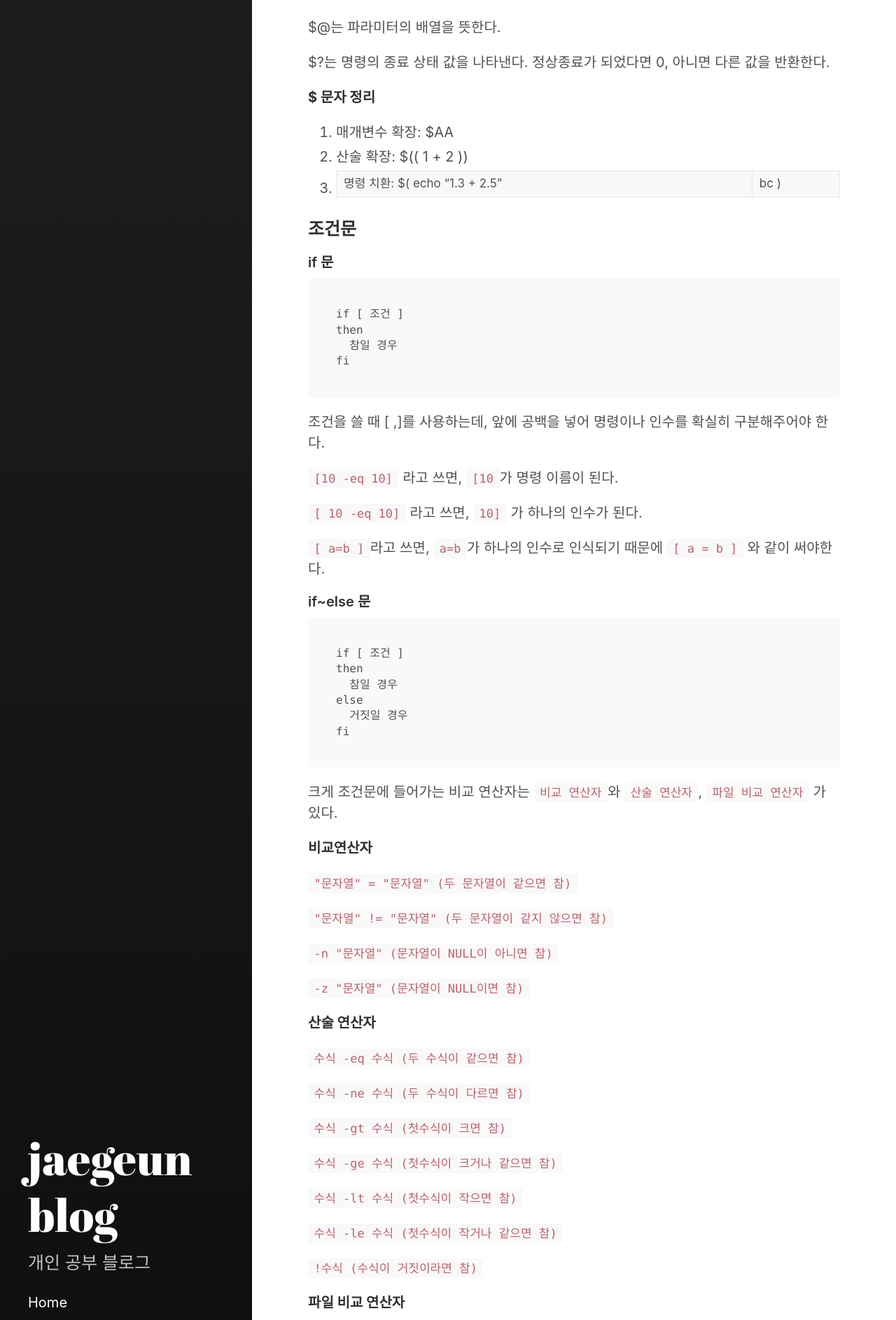
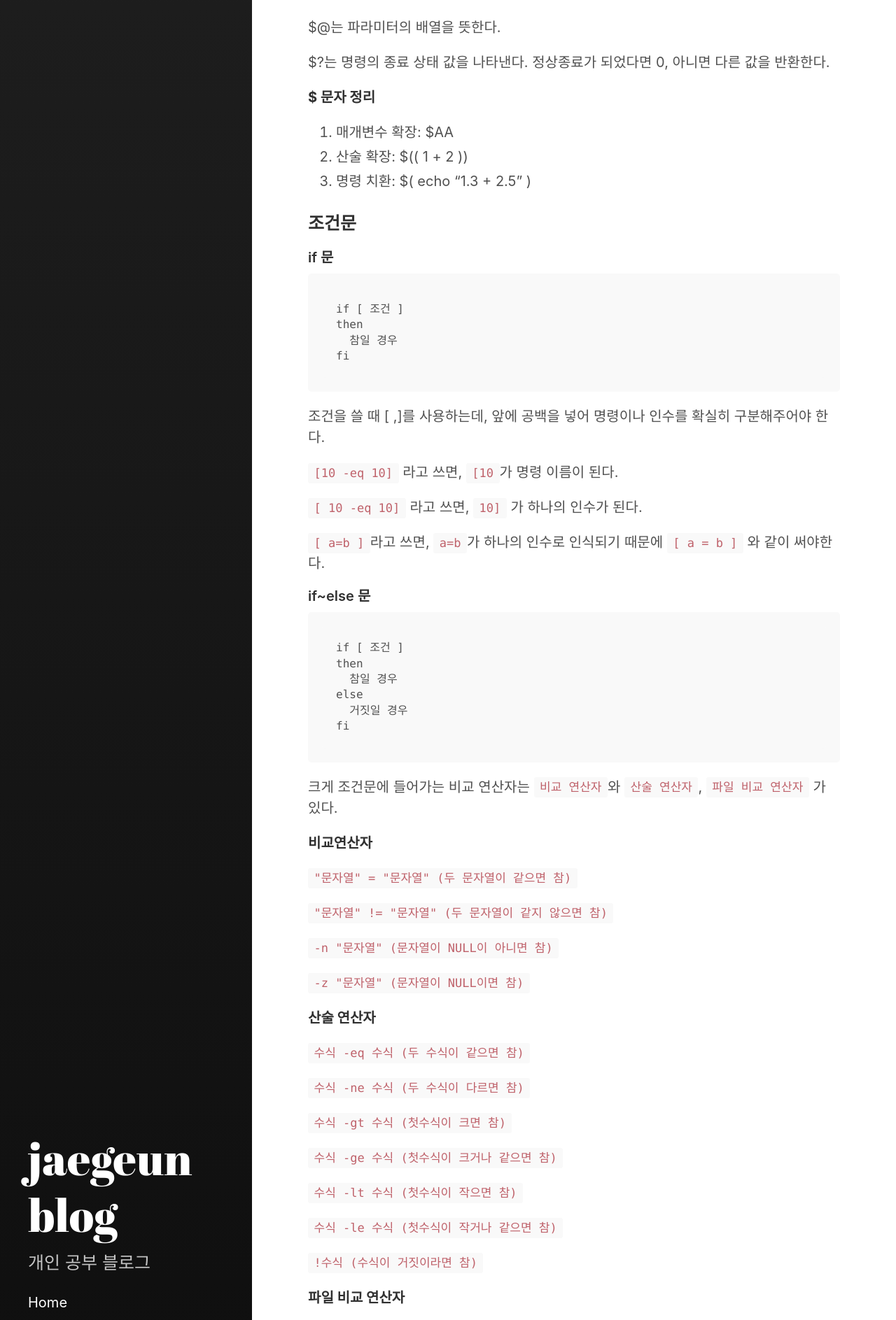
Before and after one commit to JaeGeunBang/JaeGeunBang.github.io, a Jekyll site: the page built from _posts/2019-02-24-shell script 기본.md, in a window 1280 px wide. Shown: the part 2908-4795 px from the top of the page at 70% size. Built offline with Jekyll 4.4.1, drawn with Linux system fonts in a browser that asks for light colours.

```diff
--- a/_posts/2019-02-24-shell script 기본.md
+++ b/_posts/2019-02-24-shell script 기본.md
@@ -139,7 +139,7 @@ $?는 명령의 종료 상태 값을 나타낸다. 정상종료가 되었다면
 
 1. 매개변수 확장: $AA
 2. 산술 확장: $(( 1 + 2 ))
-3. 명령 치환: $( echo "1.3 + 2.5" | bc )
+3. 명령 치환: $( echo "1.3 + 2.5" )
 
 
 
@@ -162,12 +162,6 @@ fi
 `[ 10 -eq 10]` 라고 쓰면, `10]` 가 하나의 인수가 된다.
 
 `[ a=b ]`라고 쓰면, `a=b`가 하나의 인수로 인식되기 때문에 `[ a = b ]` 와 같이 써야한다.
-
-
-
-
-
-
 
 
 
```
